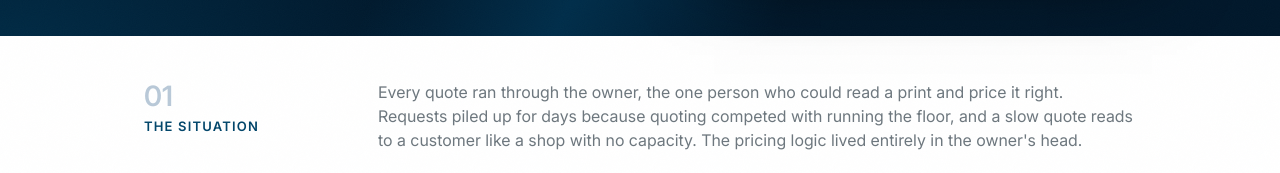
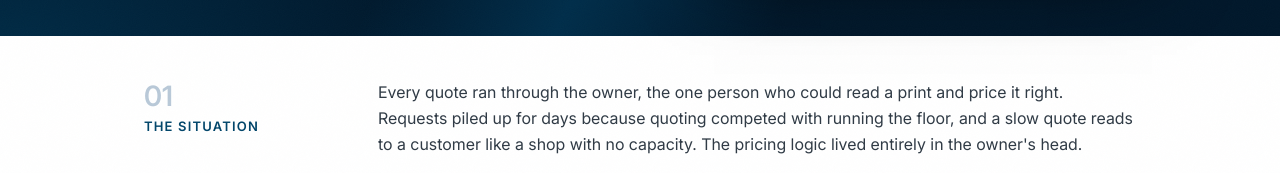
Before and after one commit to ocnwaokoro/mentaat, an Astro site in the folder astro-site/: page /casestudy/machine-shop-quoting in a window 1280 px wide. Shown: the part 536-709 px from the top of the page. Built offline with nearby package versions, Linux system fonts and the light colour scheme; Astro itself is replaced by a stand-in of ours.

Commit message:
Case-study prose: darker body text for readability on the grey base

```diff
--- a/astro-site/src/styles/congruent.css
+++ b/astro-site/src/styles/congruent.css
@@ -186,6 +186,8 @@
 @media (max-width: 720px) { .cs-block { grid-template-columns: 1fr; gap: 6px; } }
 .cs-block-label { font-size: 0.8125rem; font-weight: 600; text-transform: uppercase; letter-spacing: 0.09em; color: var(--semanticColorContentStatesAccentMainHover); }
 .cs-block-num { display: block; font-size: 1.75rem; color: #b9c9d8; margin-bottom: 6px; letter-spacing: 0; }
+/* darker prose for readability on the grey base (the secondary token was too light) */
+.cs-body p { color: #2f3a45; line-height: 1.62; }
 .cs-cta-grid { display: grid; grid-template-columns: 1.3fr 0.7fr; gap: clamp(28px, 4vw, 56px); align-items: center; }
 @media (max-width: 880px) { .cs-cta-grid { grid-template-columns: 1fr; } }
 .cs-next { display: flex; flex-direction: column; gap: 8px; text-decoration: none; color: inherit; }
```
